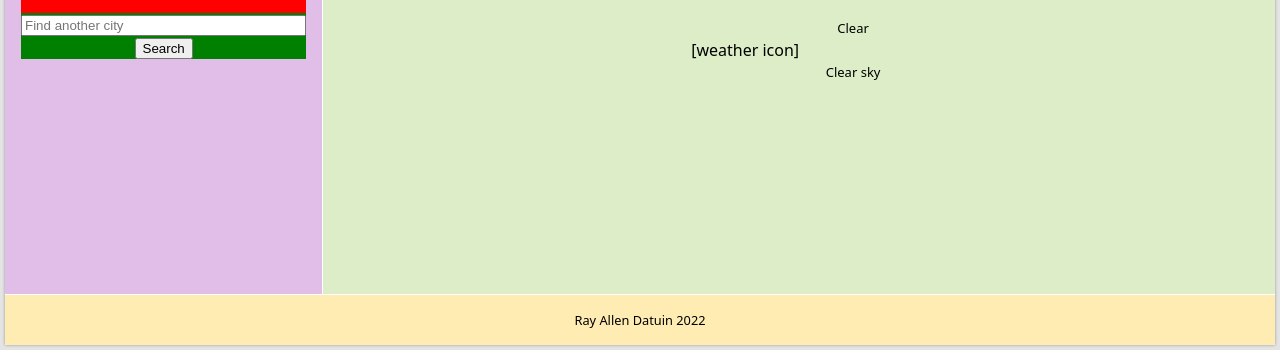
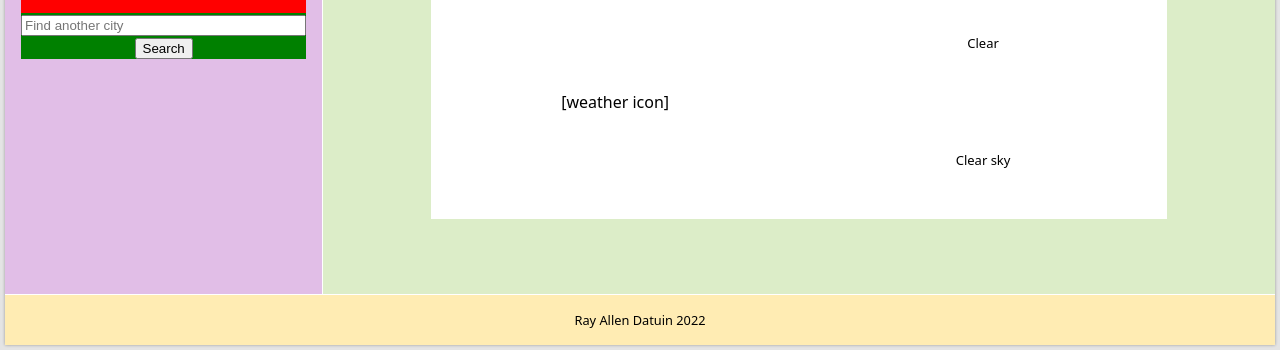
Before and after one commit to rdat5/weather-app, a website built with webpack: page dist/index.html in a window 1280 px wide. Shown: the part 450-800 px from the top of the page. Built offline with nearby package versions, Linux system fonts and the light colour scheme.

Commit message:
Make main temperature section bigger

```diff
--- a/src/style.css
+++ b/src/style.css
@@ -68,9 +68,11 @@ body {
     align-items: center;
 }
 .main-wrap {
-    display: flex;
-    flex-direction: column;
-    /* background-color: white; */
+    display: grid;
+    grid-template-rows: 1fr 1fr;
+    background-color: white;
+    min-width: 80%;
+    min-height: 80%;
 }
 .temp {
     display: grid;
```
